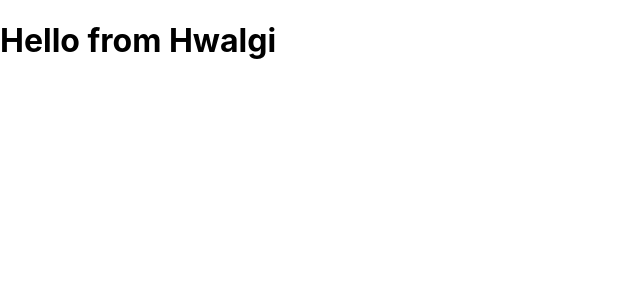
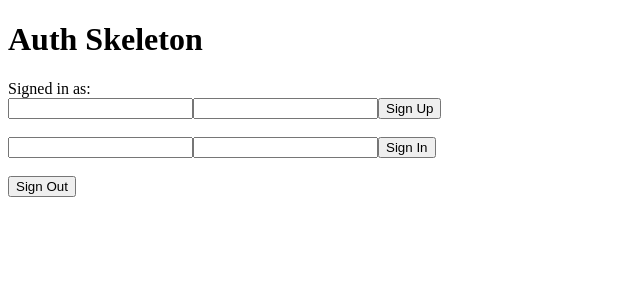
Before and after one commit to nanyaDev/hwalgi, a Next.js app: page / in a window 1280 px wide. Shown: the top 300 px of the page, without its empty margins (0-640 px from the left). Built offline with nearby package versions, Linux system fonts and the light colour scheme; no server answers.

Commit message:
Implement auth with Firebase

```diff
--- /dev/null
+++ b/lib/auth.js
@@ -0,0 +1,67 @@
+import React, { useState, useEffect, useContext, createContext } from 'react';
+import firebase from './firebase';
+
+// https://usehooks.com/useAuth/
+// - Renamed ProvideAuth to AuthProvider
+// - Converted to async/await and arrow functions
+// - Removed the return statements from signin, singup, and signout because they weren't being used
+// - Added a formatUser 'middleware' to remove extraneous data from the firebase user object
+const authContext = createContext();
+
+export const AuthProvider = ({ children }) => {
+  const auth = useAuthProvider();
+  return <authContext.Provider value={auth}>{children}</authContext.Provider>;
+};
+
+export const useAuth = () => {
+  return useContext(authContext);
+};
+
+const useAuthProvider = () => {
+  const [user, setUser] = useState(null);
+
+  const signin = async (email, password) => {
+    const response = await firebase
+      .auth()
+      .signInWithEmailAndPassword(email, password);
+    setUser(await formatUser(response.user));
+  };
+
+  const signup = async (email, password) => {
+    const response = await firebase
+      .auth()
+      .createUserWithEmailAndPassword(email, password);
+    setUser(await formatUser(response.user));
+  };
+
+  const signout = async () => {
+    await firebase.auth().signOut();
+    setUser(false);
+  };
+
+  // Subscribe to user on mount
+  // Because this sets state in the callback it will cause any
+  // component that utilizes this hook to re-render with the
+  // latest auth object.
+  useEffect(() => {
+    const unsubscribe = firebase.auth().onAuthStateChanged((user) => {
+      if (user) {
+        setUser(user);
+      } else {
+        setUser(false);
+      }
+    });
+    // Cleanup subscription on unmount
+    return () => unsubscribe();
+  }, []);
+
+  return { user, signin, signup, signout };
+};
+
+/* HELPERS */
+// github.com:leerob/fastfeedback:lib/auth.js
+const formatUser = async (user) => {
+  const token = await user.getIdToken();
+
+  return { uid: user.uid, email: user.email, token };
+};
--- /dev/null
+++ b/lib/firebase.js
@@ -0,0 +1,12 @@
+import firebase from 'firebase/app';
+import 'firebase/auth';
+
+if (!firebase.apps.length) {
+  firebase.initializeApp({
+    apiKey: process.env.NEXT_PUBLIC_FIREBASE_API_KEY,
+    authDomain: process.env.NEXT_PUBLIC_FIREBASE_AUTH_DOMAIN,
+    projectId: process.env.NEXT_PUBLIC_FIREBASE_PROJECT_ID,
+  });
+}
+
+export default firebase;
--- a/package.json
+++ b/package.json
@@ -9,6 +9,7 @@
     "lint": "next lint"
   },
   "dependencies": {
+    "firebase": "^8.6.8",
     "next": "11.0.0",
     "react": "17.0.2",
     "react-dom": "17.0.2"
--- a/pages/_app.js
+++ b/pages/_app.js
@@ -1,7 +1,11 @@
-import '../styles/globals.css';
+import { AuthProvider } from '../lib/auth';
 
 function MyApp({ Component, pageProps }) {
-  return <Component {...pageProps} />;
+  return (
+    <AuthProvider>
+      <Component {...pageProps} />
+    </AuthProvider>
+  );
 }
 
 export default MyApp;
--- a/pages/index.js
+++ b/pages/index.js
@@ -1,15 +1,59 @@
 import Head from 'next/head';
-import Image from 'next/image';
+import { useAuth } from '../lib/auth';
 
 export default function Home() {
+  const auth = useAuth();
+
+  // testing code: start
+  const handleSignup = (event) => {
+    event.preventDefault();
+
+    const email = event.target.email.value;
+    const password = event.target.password.value;
+
+    auth.signup(email, password);
+  };
+
+  const handleSignin = (event) => {
+    event.preventDefault();
+
+    const email = event.target.email.value;
+    const password = event.target.password.value;
+
+    auth.signin(email, password);
+  };
+  // testing code: end
+
   return (
     <div>
       <Head>
-        <title>Hwalgi // Dev</title>
+        <title>Hwalgi // Development</title>
         <link rel="icon" href="/favicon.ico" />
       </Head>
 
-      <h1>Hello from Hwalgi</h1>
+      {/* testing code: start */}
+      <h1>Auth Skeleton</h1>
+
+      <div>Signed in as: {auth.user?.email}</div>
+
+      <form onSubmit={handleSignup}>
+        <input type="email" name="email" />
+        <input type="password" name="password" />
+        <button type="submit">Sign Up</button>
+      </form>
+      <br />
+
+      <form onSubmit={handleSignin}>
+        <input type="email" name="email" />
+        <input type="password" name="password" />
+        <button type="submit">Sign In</button>
+      </form>
+      <br />
+
+      <button type="button" onClick={() => auth.signout()}>
+        Sign Out
+      </button>
+      {/* testing code: end */}
     </div>
   );
 }
--- a/styles/globals.css
+++ /dev/null
@@ -1,16 +0,0 @@
-html,
-body {
-  padding: 0;
-  margin: 0;
-  font-family: -apple-system, BlinkMacSystemFont, Segoe UI, Roboto, Oxygen,
-    Ubuntu, Cantarell, Fira Sans, Droid Sans, Helvetica Neue, sans-serif;
-}
-
-a {
-  color: inherit;
-  text-decoration: none;
-}
-
-* {
-  box-sizing: border-box;
-}
```
Also changed, not shown: components/gitkeep.js (added), styles/gitkeep.css (added), 2 other files (tests, documents, lock files or other folders).
